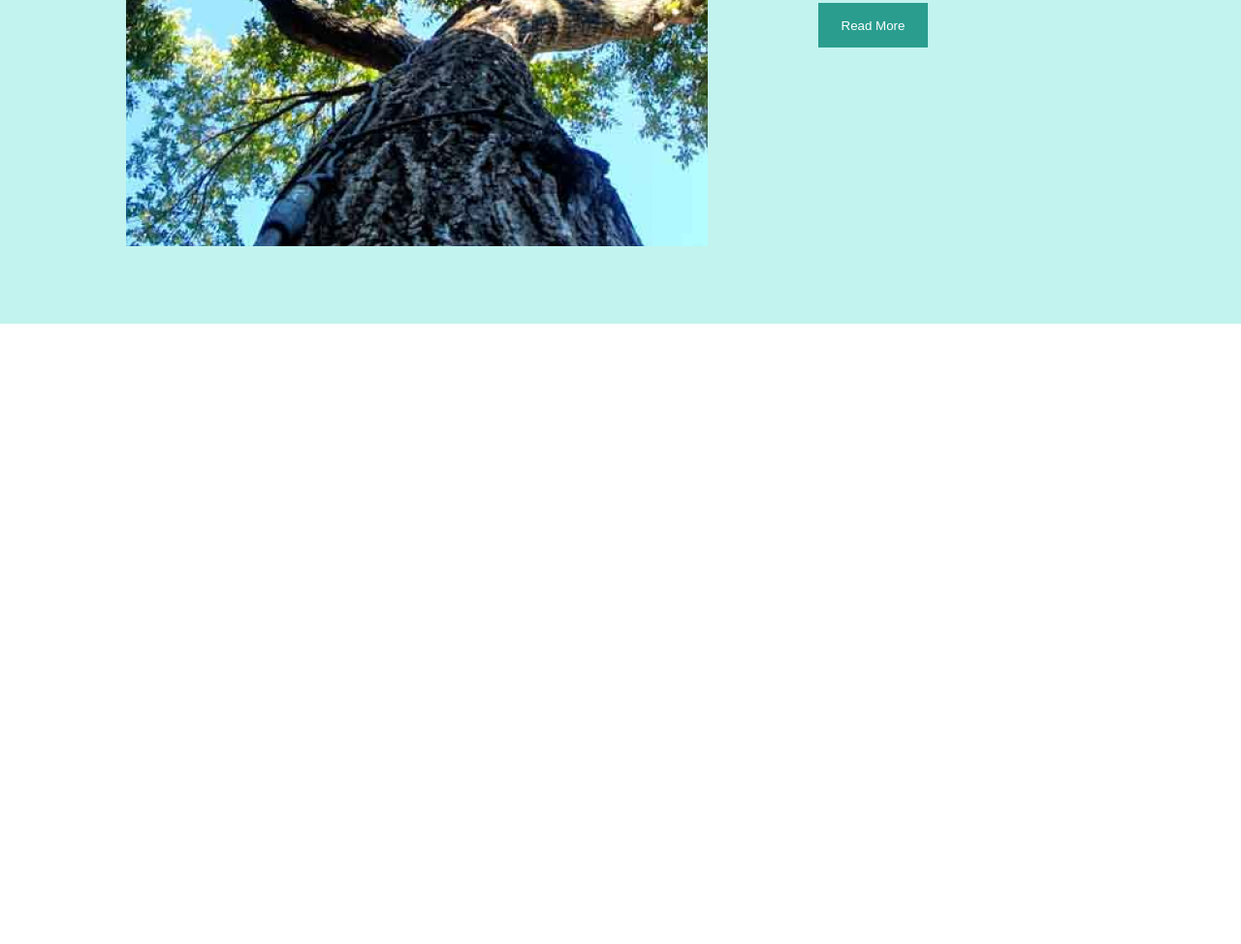
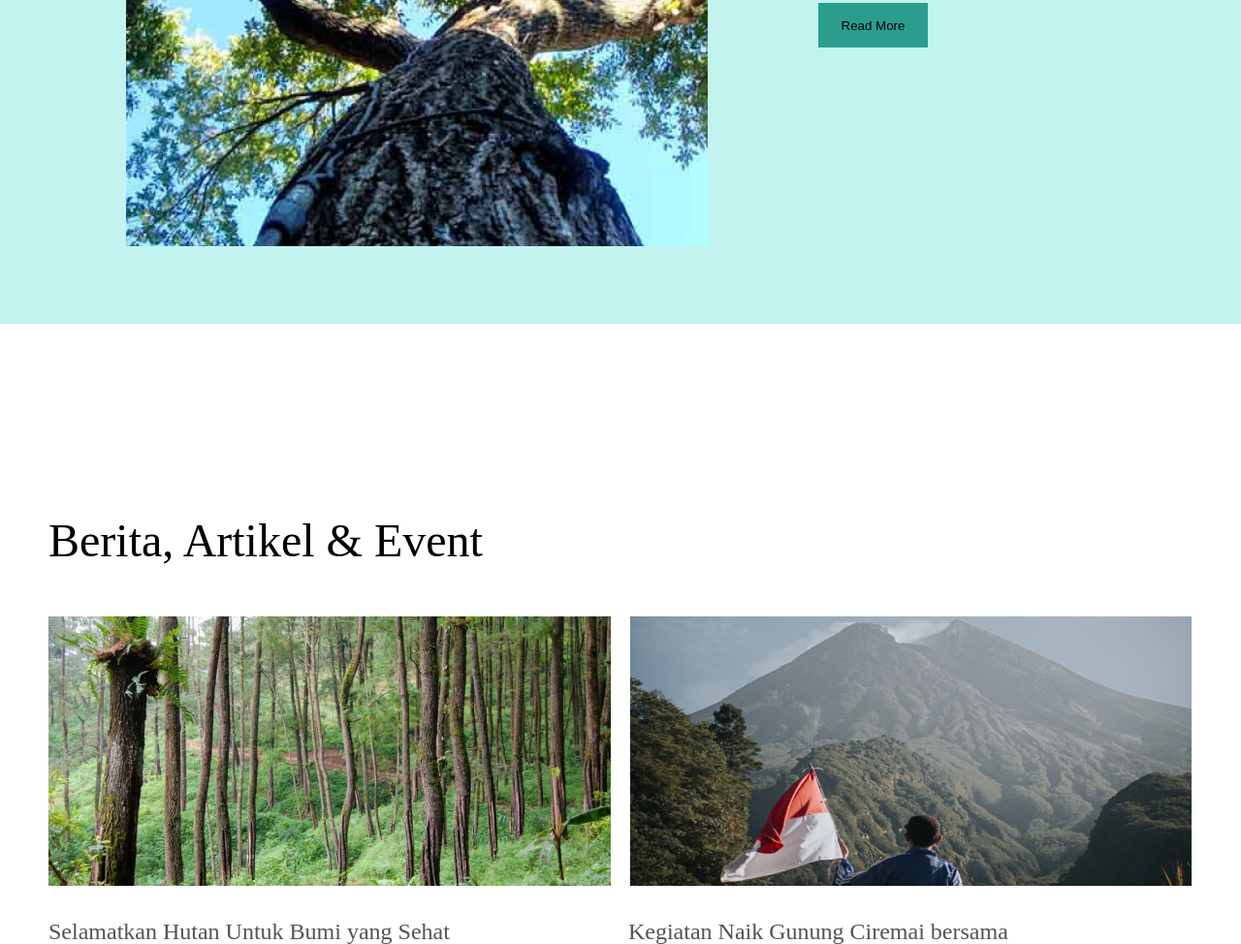
Before and after one commit to GioBeraia/davaleba5, a plain HTML site: page index.html in a window 1280 px wide. Shown: the part 1322-2296 px from the top of the page at 97% size. Before the commit the page ends 1656 px from the top, so only its background shows below. Drawn offline with Linux system fonts and the light colour scheme.

Commit message:
add section 3

```diff
--- a/css/style.css
+++ b/css/style.css
@@ -105,11 +105,51 @@ header {
 .section2photo {
     vertical-align: top;
 }
-.button2{
+
+.button2 {
     width: 113px;
-height: 46px;
-background-color: #2A9D8F;
-border: none;
-color: #FFFFFF;
-margin-top: 56px;
+    height: 46px;
+    background-color: #2A9D8F;
+    border: none;
+    color: #FFFFFF;
+    margin-top: 56px;
 }
+
+/* section 3  */
+.section3 {
+    width: 1180px;
+    margin-inline: auto;
+    /* background-color: coral; */
+    margin-top: 200px;
+}
+
+.section3header {
+    margin-bottom: 54px;
+    font-weight: 500;
+    font-size: 48px;
+    width: 515px
+
+}
+
+.section3photo {
+    margin-right: 15px;
+}
+
+.section3text1 {
+    font-weight: 400;
+    font-size: 24px;
+    color: #535353;
+    display: inline-block;
+    margin-right: 180px;
+    margin-top: 32px;
+
+}
+
+.section3text2 {
+    font-weight: 400;
+    font-size: 24px;
+    color: #535353;
+    display: inline-block;
+    margin-top: 32px;
+
+}
--- a/index.html
+++ b/index.html
@@ -24,7 +24,7 @@
             </ul>
 
         </nav>
-        <button class="button1">Bergabung</button>
+        <button class="button1"><a href="index.html">Bergabung</a></button>
     </header>
 
     <!-- section 1  -->
@@ -64,9 +64,23 @@
                 Kami bermimpi untuk menanam lebih dari 10 juta pohon dan menciptakan dunia yang lebih indah dan asri
                 untuk kita, dia, dan semua.</p>
 
-<button class="button2">Read More</button>
+<button class="button2"><a href="index.html">Read More</a></button>
 
         </div>
+    </section>
+
+    <!-- section 3  -->
+
+    <section class="section3">
+<h2 class="section3header">Berita, Artikel & Event</h2>
+<img class="section3photo" src="images/photo1.png" alt="">
+<img src="images/unsplash_go75G-7A5jw.png" alt="">
+
+
+<p class="section3text1"> Selamatkan Hutan Untuk Bumi yang Sehat</p>
+<p class="section3text2"> Kegiatan Naik Gunung Ciremai bersama</p>
+
+
     </section>
 
 
```
